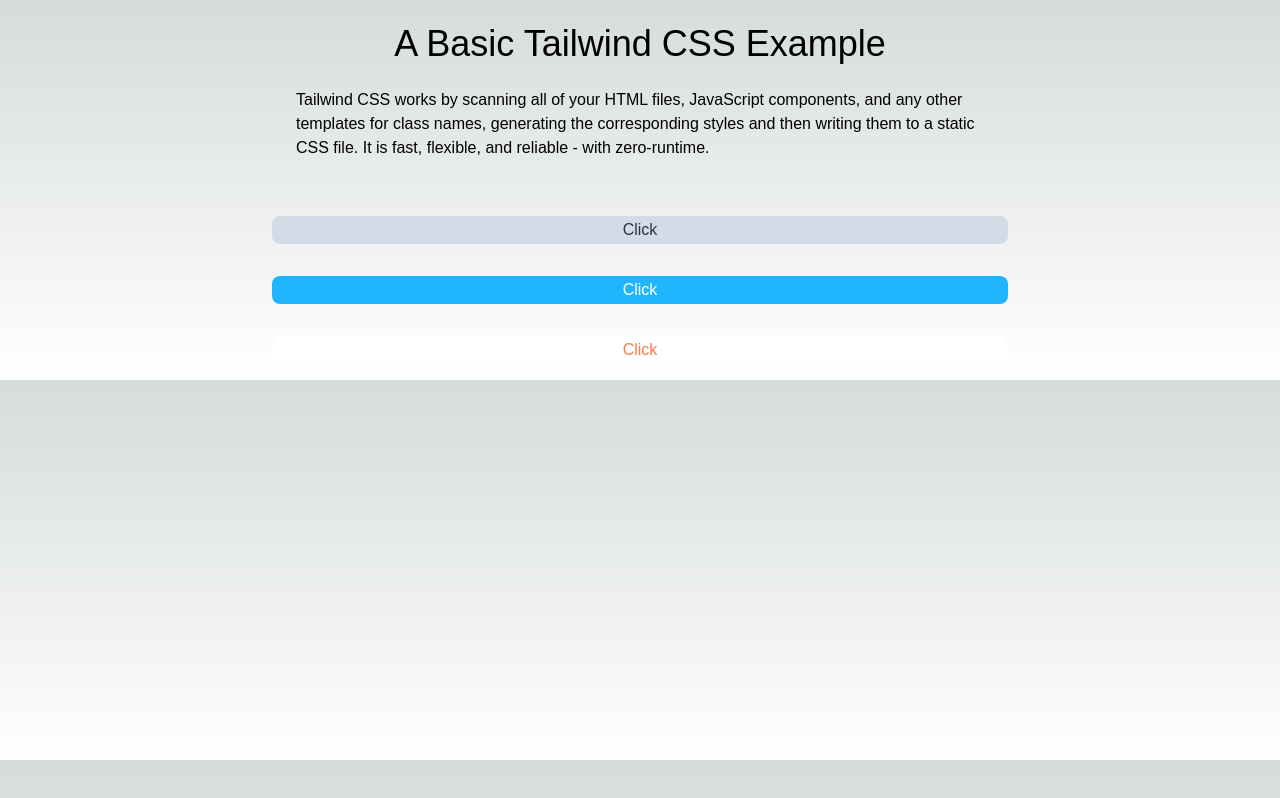
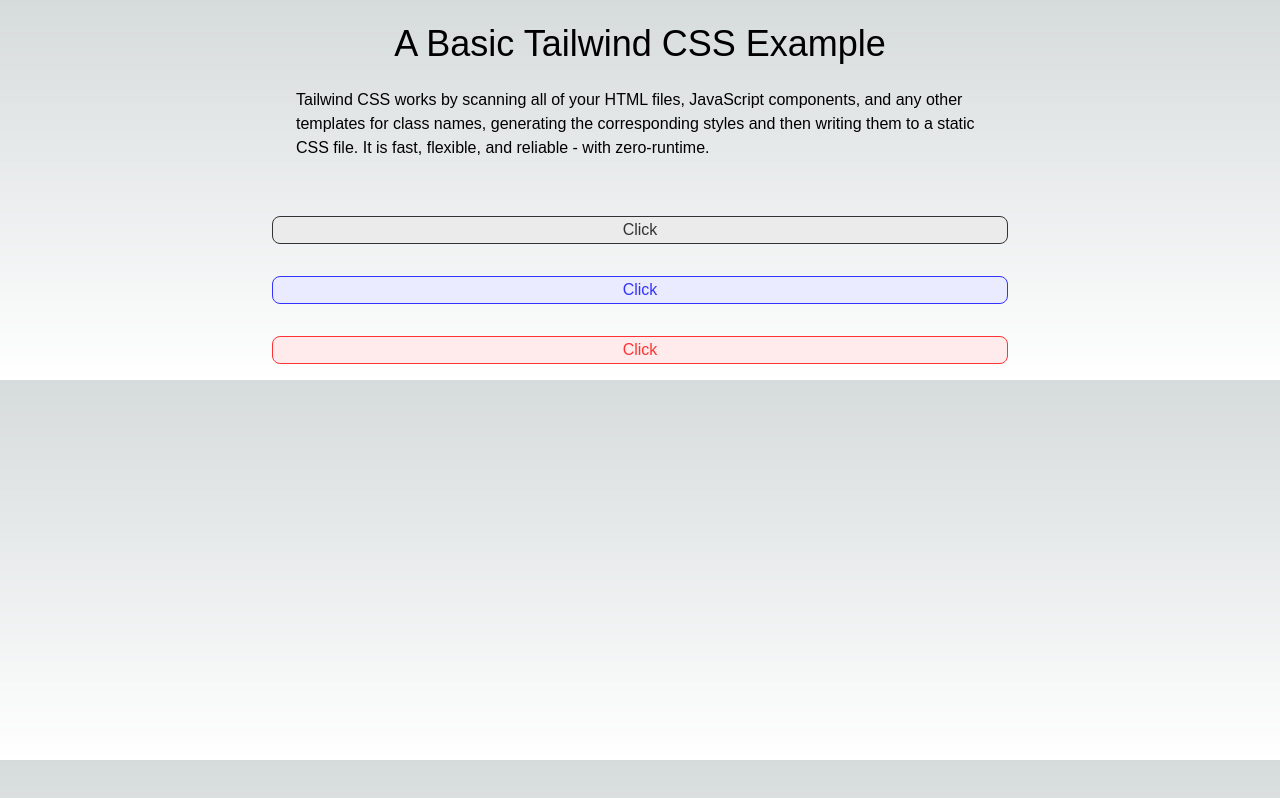
Before and after one commit to tnyo43/tailwind-practice, a Next.js app: page / in a window 1280 px wide. Built offline with nearby package versions, Linux system fonts and the light colour scheme.

Commit message:
setup colors

```diff
--- a/src/components/Button/index.tsx
+++ b/src/components/Button/index.tsx
@@ -6,10 +6,10 @@
 
 export const Button: React.FC<Props> = ({ theme = "default", ...props }) => (
   <button
-    className={`h-7 rounded-lg  px-4
-    ${theme === "default" ? "bg-gray-light text-gray-dark" : undefined}
-    ${theme === "accent" ? "bg-blue text-white" : undefined}
-    ${theme === "alert" ? "bg-white text-orange" : undefined}`}
+    className={`h-7 rounded-lg border px-4
+    ${theme === "default" ? "bg-mono-background text-mono" : undefined}
+    ${theme === "accent" ? "bg-accent-background text-accent" : undefined}
+    ${theme === "alert" ? "bg-alert-background text-alert" : undefined}`}
     {...props}
   />
 );
--- a/tailwind.config.js
+++ b/tailwind.config.js
@@ -1,3 +1,55 @@
+const colors = {
+  red: {
+    10: "#ffebeb",
+    20: "#ffd6d6",
+    30: "#ffc2c2",
+    40: "#ffadad",
+    50: "#f99",
+    60: "#ff8585",
+    70: "#ff7070",
+    80: "#ff5c5c",
+    90: "#ff3939",
+    100: "#f33",
+  },
+  green: {
+    10: "#ebffeb",
+    20: "#d6ffd6",
+    30: "#c2ffc2",
+    40: "#adffad",
+    50: "#9f9",
+    60: "#85ff85",
+    70: "#70ff70",
+    80: "#5cff5c",
+    90: "#39ff39",
+    100: "#3f3",
+  },
+  blue: {
+    10: "#ebebff",
+    20: "#d6d6ff",
+    30: "#c2c2ff",
+    40: "#adadff",
+    50: "#99f",
+    60: "#8585ff",
+    70: "#7070ff",
+    80: "#5c5cff",
+    90: "#3939ff",
+    100: "#33f",
+  },
+  gray: {
+    10: "#ebebeb",
+    20: "#d6d6d6",
+    30: "#c2c2c2",
+    40: "#adadad",
+    50: "#999",
+    60: "#858585",
+    70: "#707070",
+    80: "#5c5c5c",
+    90: "#393939",
+  },
+  white: "#fff",
+  black: "#333",
+};
+
 /** @type {import('tailwindcss').Config} */
 module.exports = {
   content: [
@@ -7,16 +59,19 @@
   ],
   theme: {
     colors: {
-      blue: "#1fb6ff",
-      purple: "#7e5bef",
-      pink: "#ff49db",
-      orange: "#ff7849",
-      green: "#13ce66",
-      yellow: "#ffc82c",
-      "gray-dark": "#273444",
-      gray: "#8492a6",
-      "gray-light": "#d3dce6",
-      white: "#fff",
+      ...colors,
+      alert: {
+        DEFAULT: colors.red[100],
+        background: colors.red[10],
+      },
+      accent: {
+        DEFAULT: colors.blue[100],
+        background: colors.blue[10],
+      },
+      mono: {
+        DEFAULT: colors.black,
+        background: colors.gray[10],
+      },
     },
     fontFamily: {
       sans: ["Graphik", "sans-serif"],
```
